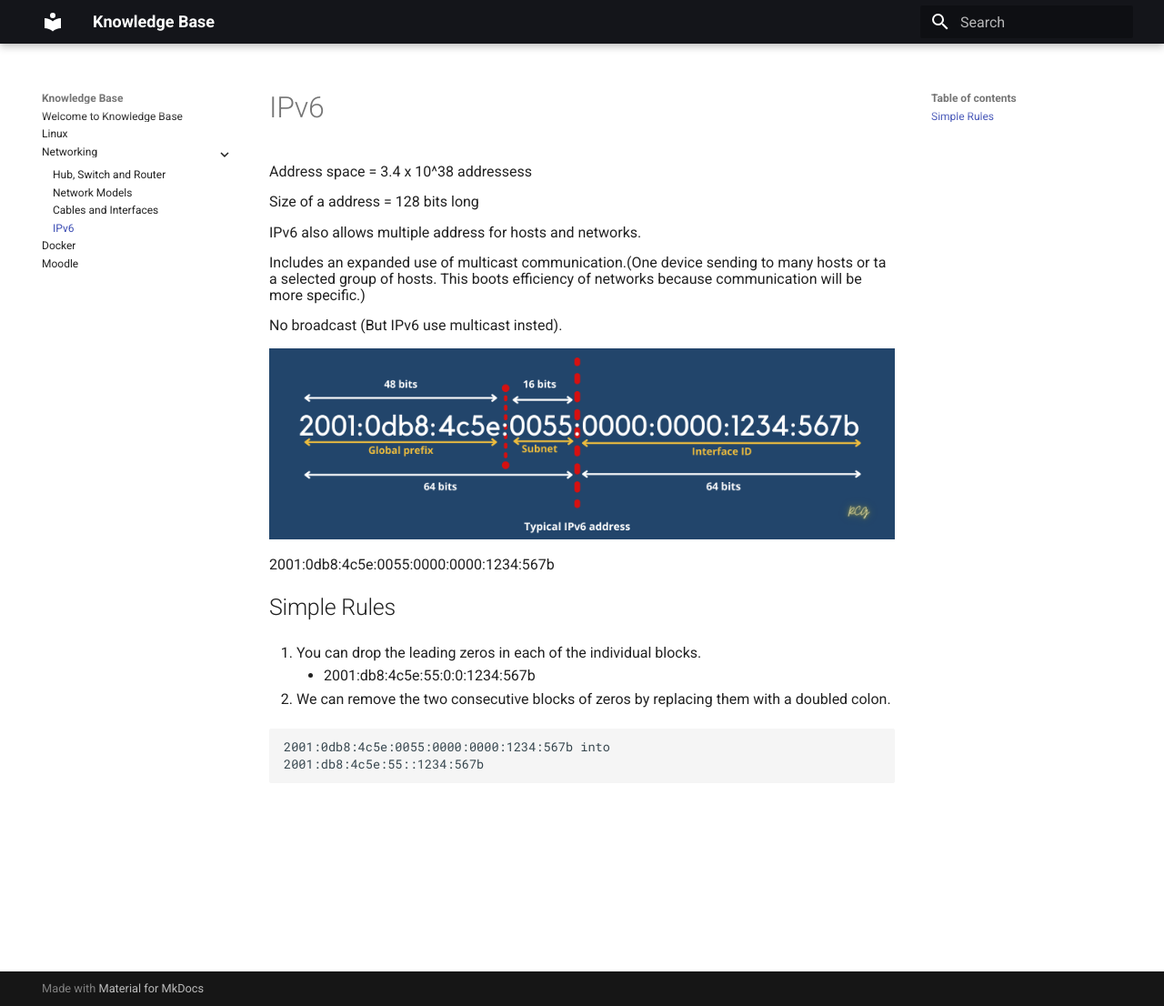
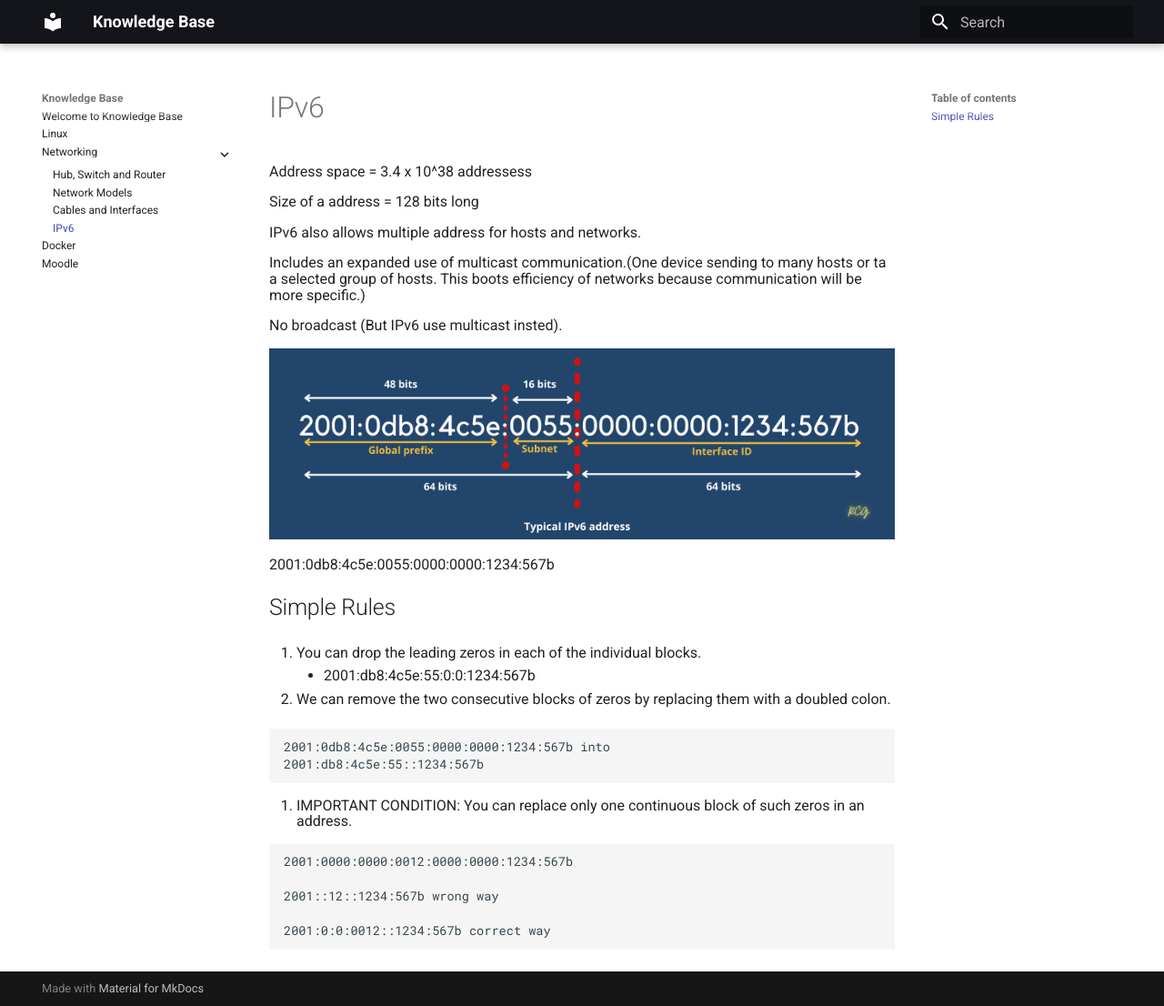
Before and after one commit to Ruwanc/kbase, an MkDocs documentation site: the page built from docs/ipv6.md, in a window 1280 px wide and 1106 px high. Shown: the whole window at 91% size. Built offline with MkDocs 1.6.1 and Material for MkDocs 9.7.7, drawn with Linux system fonts in a browser that asks for light colours.

Commit message:
add ipv6 important conditions

````diff
--- a/docs/ipv6.md
+++ b/docs/ipv6.md
@@ -23,3 +23,11 @@ No broadcast (But IPv6 use multicast insted).
 2001:0db8:4c5e:0055:0000:0000:1234:567b into
 2001:db8:4c5e:55::1234:567b
 ```
+3. IMPORTANT CONDITION: You can replace only one continuous block of such zeros in an address.
+```
+2001:0000:0000:0012:0000:0000:1234:567b
+
+2001::12::1234:567b wrong way
+
+2001:0:0:0012::1234:567b correct way
+```
````
